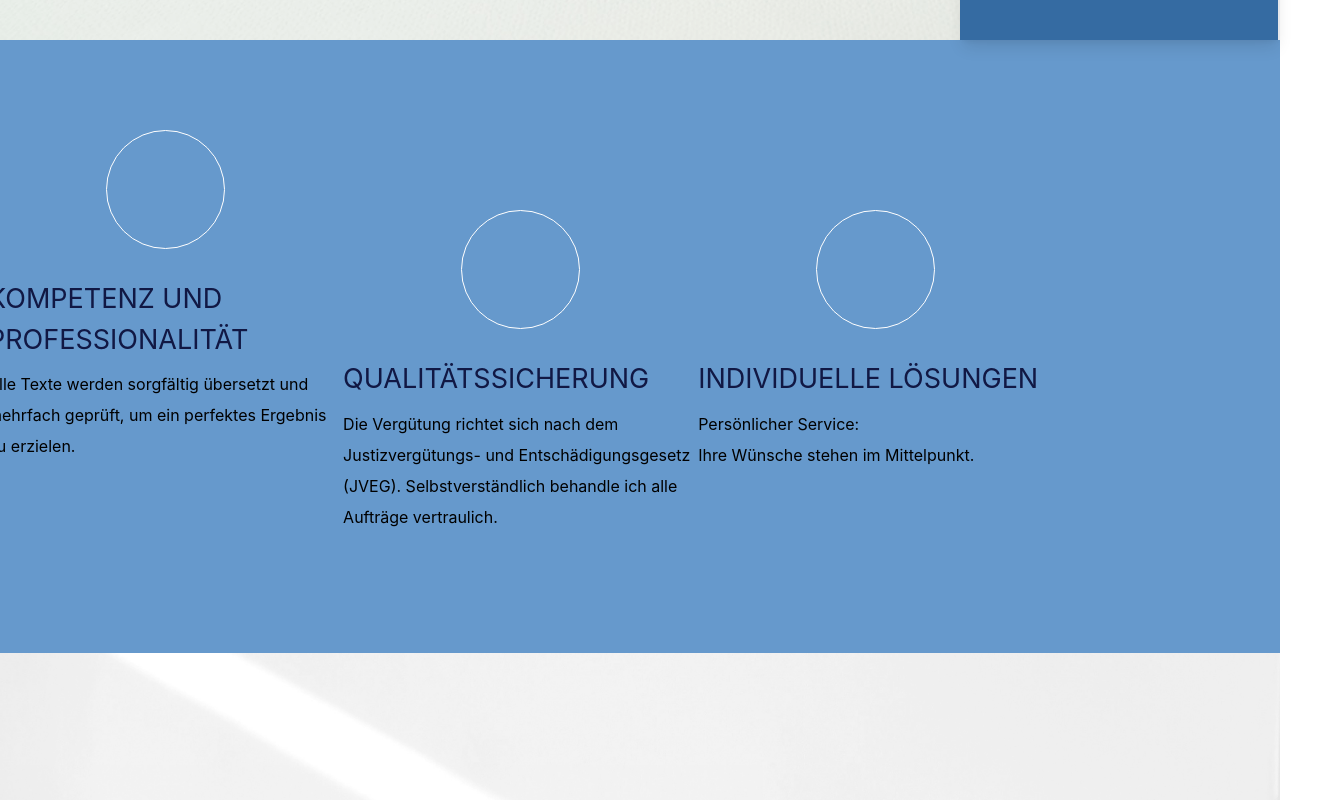
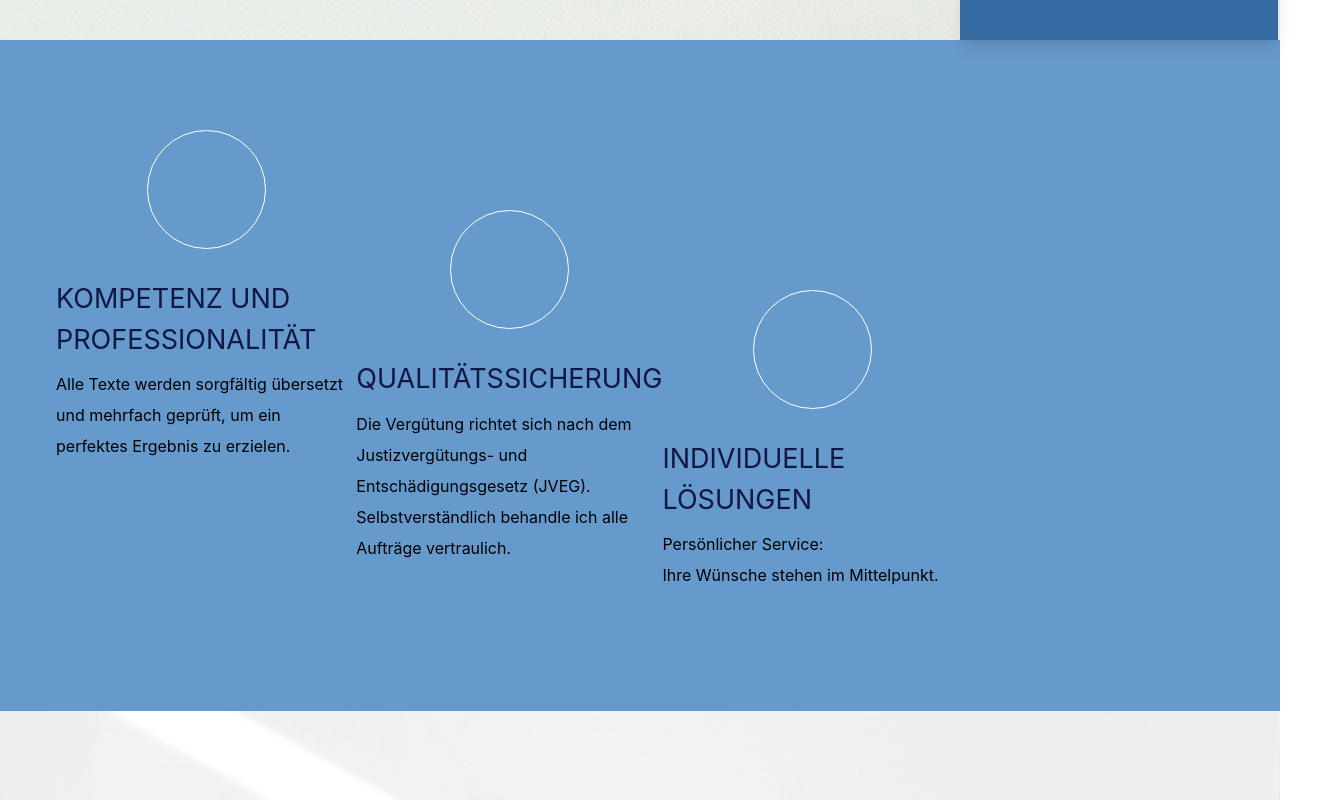
Before and after one commit to Mjusup258/Ubersetzungsburo, a SvelteKit app: page / in a window 1280 px wide. Shown: the part 760-1560 px from the top of the page, 1344 px wide, since content can reach past the window. Built offline with nearby package versions, Linux system fonts and the light colour scheme; some icons are missing.

Commit message:
Items in service are properly aligned.

```diff
--- a/src/routes/Main.svelte
+++ b/src/routes/Main.svelte
@@ -92,7 +92,6 @@
                                     <span class="icn"><Icon icon="material-symbols-light:phone-iphone-sharp" /></span>
                                     <span class="lbl">Mob:</span> <a href="+49 171 2971506">+49 171 2971506</a>
                                 </li>
-                                <br>
                                 <li>
                                     <span class="icn"><Icon icon="material-symbols-light:stacked-email-sharp" /></span>
                                     <span class="lbl">Email:</span> <a href="vlado.stanic@vodafonemail.de">vlado.stanic@vodafonemail.de</a>
@@ -165,7 +164,6 @@
     .title-section .simple {
         color: #fff;
         display: inline-block;
-        margin: auto;
         margin-left: 97px;
         padding: 33px 68px 34px 68px;
         font-family: Verdana,serif;
@@ -213,7 +211,8 @@
         font-family: 'Inter', sans-serif;
     }
     .service-section .container {
-        max-width: 1242px;
+        display: flex;
+        margin-left: 5%;
     }
 
     .tm-service-item-inner {
@@ -222,13 +221,13 @@
         margin-right: auto;
         margin-bottom: 30px;
     }
+
     @media (max-width: 767px) {
         .service-section .item {
             text-align: center;
             margin-bottom: 30px;
         }
     }
-
 
     .service-section .item.one {
         margin-top: 80px;
@@ -240,13 +239,12 @@
     }
 
     .service-section .item.two {
-        margin-top: 80px;
+        margin-top: 160px;
     }
 
     @media (max-width: 767px) {
         .service-section .item.two { margin-top: 0; }
     }
-
 
     .service-section .item .service-icn {
         width: 119px;
@@ -288,7 +286,7 @@
     }
     @media (min-width: 1200px) {
         .row {
-            --bs-gutter-x: 1.5rem;
+            --bs-gutter-x: 1rem;
             --bs-gutter-y: 0;
             display: flex;
             flex-wrap: wrap;
@@ -298,8 +296,7 @@
         }
 
         .col-md-4 {
-            flex: 0 0 auto;
-            width: calc((85%) * 0.33);
+            flex: 0 0 calc((100% - 15%) / 3);
         }
     }
     /* <<< About-me-section (formerly known as gallery-section) >>> */
```
